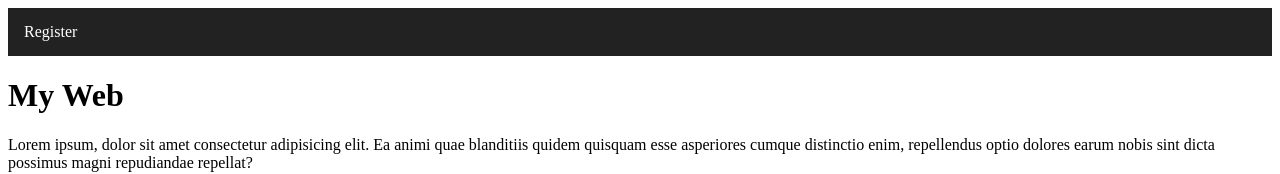
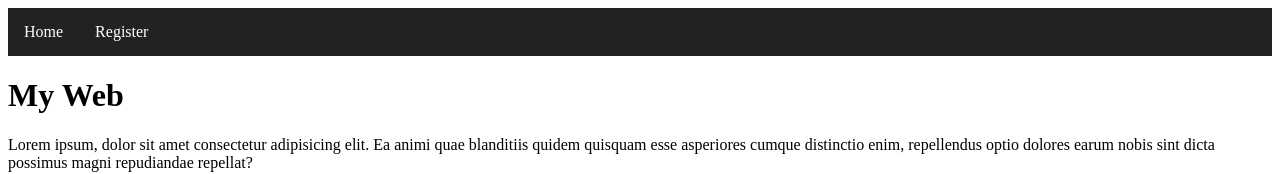
Before and after one commit to xiaolangli/web-developer, a plain HTML site: page html/index.html in a window 1280 px wide. Shown: the top 174 px of the page. Drawn offline with Linux system fonts and the light colour scheme.

Commit message:
update index.html

```diff
--- a/html/index.html
+++ b/html/index.html
@@ -12,6 +12,9 @@
 <body>
     <ul class="navbar">
         <li>
+            <a href="index.html">Home</a>
+        </li>
+        <li>
             <a href="register.html">Register</a>
         </li>
     </ul>
```
